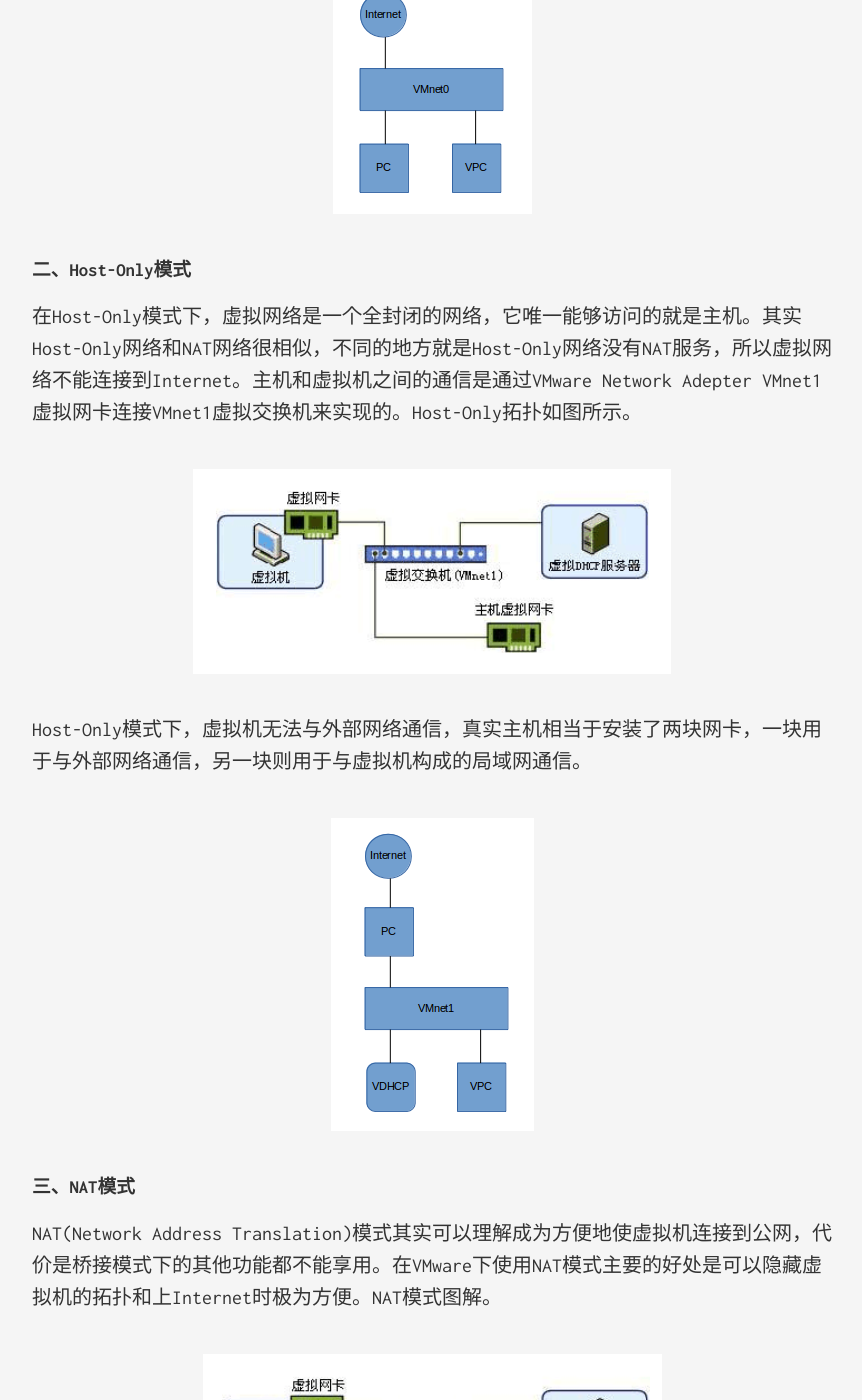
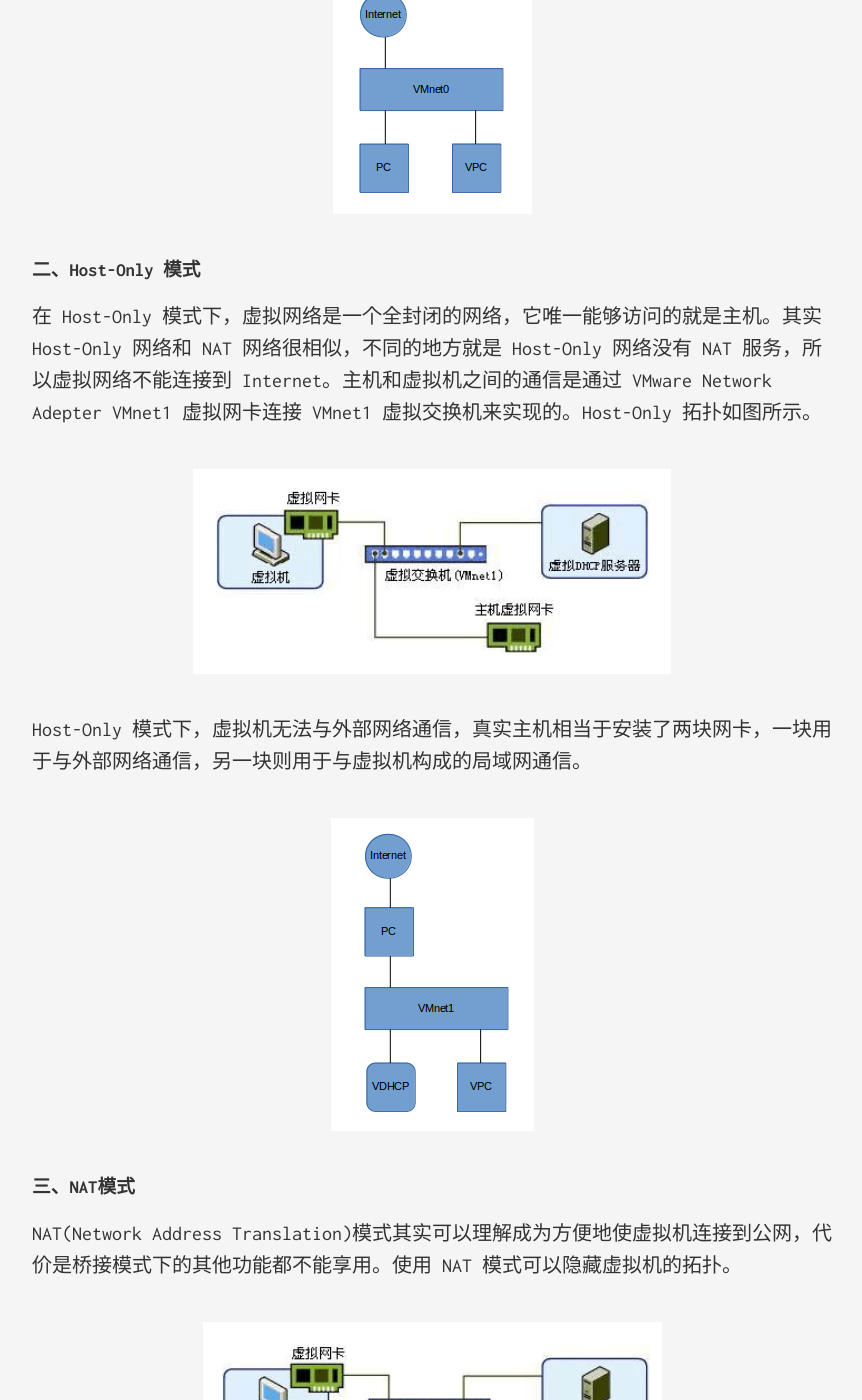
Before and after one commit to vainPointer/vainPointer.github.io, a Jekyll site: the page built from _posts/2015-04-24-network-model-of-virtual-machine.markdown, in a window 1280 px wide and 1400 px high, scrolled down 2140 px. Shown: the whole window, without its empty margins (208-1070 px from the left). Built offline with Jekyll 4.4.1, drawn with Linux system fonts in a browser that asks for light colours; some of the changed text lies outside the part shown.

Commit message:
Network model of virtual machine

```diff
--- a/_posts/2015-04-24-network-model-of-virtual-machine.markdown
+++ b/_posts/2015-04-24-network-model-of-virtual-machine.markdown
@@ -6,23 +6,23 @@
 categories: [geek]
 ---
 
-对于虚拟机桥接、Host-Only和NAT的网络模式认识一直比较模糊，写篇文章总结一下。
+对于虚拟机桥接、Host-Only 和 NAT 的网络模式认识一直比较模糊，写篇文章总结一下。
 
 首先介绍一些常用网络设备：
 
 1. 调制解调器(Modem): 实现模拟信号与数字信号的相互转换，可以忽略成一条网线。
 
-2. 路由器(Router): 提供路由、DHCP、NAT等功能或服务的专门设备，连接不同的网络。
+2. 路由器(Router): 提供路由、DHCP、NAT 等功能或服务的专门设备，连接不同的网络。
 
 3. 交换机或多接口网桥(Switch \| HUB): 交换机和网桥的功能类似，基本上可以认为是一样的。交换机比网桥更智能一些。交换机的接口数量比网桥的多，交换机的通过专门的集成电路或芯片来实现与网桥相同的桥接功能，而网桥没有专门的处理芯片。
 
-以Vmware为例，安装完Vmware之后，真实主机上会多出VMware Network Adepter1和VMware Network Adepter8两块虚拟网卡，他们是与VMnet1和VMnet8两个虚拟交换机相连的，同时可以对虚拟机中的虚拟网卡进行设置。
+以 Vmware 为例，安装完 Vmware 之后，真实主机上会多出 VMware Network Adepter1 和 VMware Network Adepter8 两块虚拟网卡，他们是与 VMnet1 和 VMnet8 两个虚拟交换机相连的，同时可以对虚拟机中的虚拟网卡进行设置。
 
 ![](/images/vmnet00.png)
 
 ### 一、桥接模式
 
-虚拟机就像一个新增加的、与真实主机有着同等物理地位的一台电脑，桥接模式可以享受所有可用的服务，包括文件服务、打印服务等，并且在此模式下你将获得最简易的从真实主机获取资源的方法，假设真实主机网卡的IP地址被配置成192.168网段，则虚拟机的IP地址也要配成192.168网段，这样虚拟机才能和真实主机进行通信。
+虚拟机就像一个新增加的、与真实主机有着同等物理地位的一台电脑，桥接模式可以享受所有可用的服务，包括文件服务、打印服务等，并且在此模式下你将获得最简易的从真实主机获取资源的方法，假设真实主机网卡的 IP 地址被配置成 192.168 网段，则虚拟机的 IP 地址也要配成 192.168 网段，这样虚拟机才能和真实主机进行通信。
 
 ![](/images/vmnet01.png)
 
@@ -30,22 +30,22 @@
 
 ![](/images/vmnet02.png)
 
-### 二、Host-Only模式
+### 二、Host-Only 模式
 
-在Host-Only模式下，虚拟网络是一个全封闭的网络，它唯一能够访问的就是主机。其实Host-Only网络和NAT网络很相似，不同的地方就是Host-Only网络没有NAT服务，所以虚拟网络不能连接到Internet。主机和虚拟机之间的通信是通过VMware Network Adepter VMnet1虚拟网卡连接VMnet1虚拟交换机来实现的。Host-Only拓扑如图所示。
+在 Host-Only 模式下，虚拟网络是一个全封闭的网络，它唯一能够访问的就是主机。其实 Host-Only 网络和 NAT 网络很相似，不同的地方就是 Host-Only 网络没有 NAT 服务，所以虚拟网络不能连接到 Internet。主机和虚拟机之间的通信是通过 VMware Network Adepter VMnet1 虚拟网卡连接 VMnet1 虚拟交换机来实现的。Host-Only 拓扑如图所示。
 
 ![](/images/vmnet03.png)
 
-Host-Only模式下，虚拟机无法与外部网络通信，真实主机相当于安装了两块网卡，一块用于与外部网络通信，另一块则用于与虚拟机构成的局域网通信。
+Host-Only 模式下，虚拟机无法与外部网络通信，真实主机相当于安装了两块网卡，一块用于与外部网络通信，另一块则用于与虚拟机构成的局域网通信。
 
 ![](/images/vmnet04.png)
 
 ### 三、NAT模式
 
-NAT(Network Address Translation)模式其实可以理解成为方便地使虚拟机连接到公网，代价是桥接模式下的其他功能都不能享用。在VMware下使用NAT模式主要的好处是可以隐藏虚拟机的拓扑和上Internet时极为方便。NAT模式图解。
+NAT(Network Address Translation)模式其实可以理解成为方便地使虚拟机连接到公网，代价是桥接模式下的其他功能都不能享用。使用 NAT 模式可以隐藏虚拟机的拓扑。
 
 ![](/images/vmnet05.png)
 
-NAT模式下，虚拟机上网通过连接在虚拟交换机VMnet8上的虚拟NAT设备，虚拟NAT再连接真实主机上Internet网的网卡，将IP地址转化为真实主机(PC)网卡的网段，由真实主机代理收发数据，在外部看来，虚拟机(VPC)好像不存在一样。同时，虚拟NAT设备还充当代理DNS服务器的角色。
+NAT 模式下，虚拟机上网通过连接在虚拟交换机 VMnet8 上的虚拟 NAT 设备，虚拟 NAT 再连接真实主机上 Internet 网的网卡，将 IP 地址转化为真实主机(PC)网卡的网段，由真实主机代理收发数据，在外部看来，虚拟机(VPC)好像不存在一样。同时，虚拟 NAT 设备还充当代理 DNS 服务器的角色。
 
 ![](/images/vmnet06.png)
```
